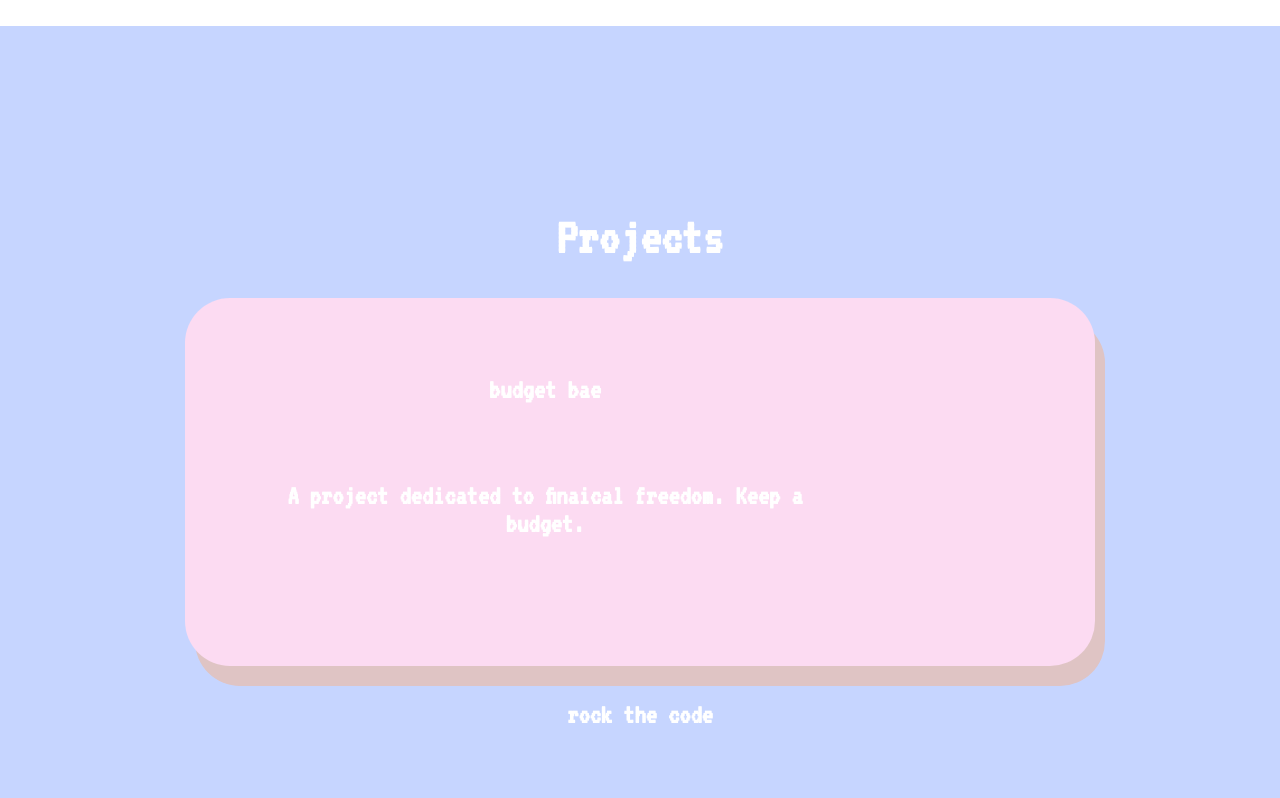
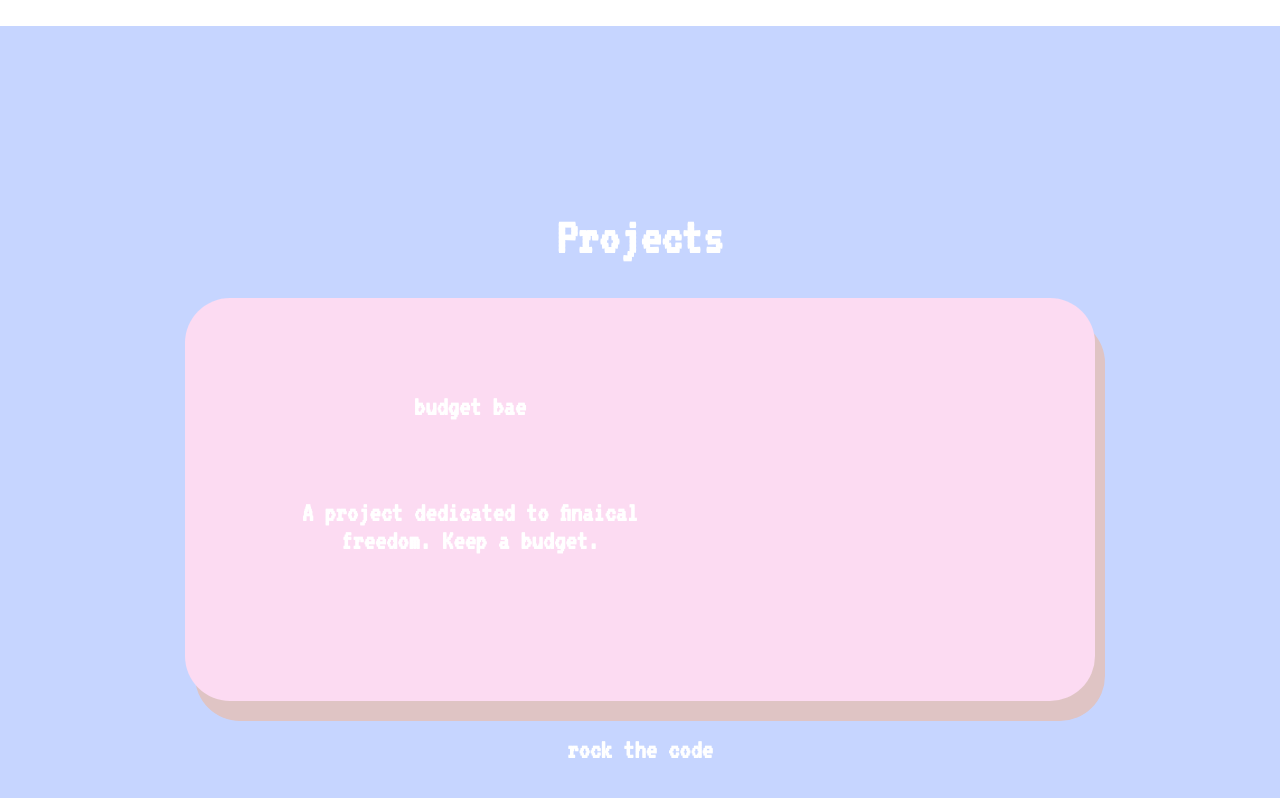
Before and after one commit to TaylorWill94/taylor-will-portfolio-pink, a React (Create React App) app: page / in a window 1280 px wide. Shown: the part 974-1772 px from the top of the page. Built offline with nearby package versions, Linux system fonts and the light colour scheme.

Commit message:
Edits image sizing for desktop

```diff
--- a/src/Components/Portfolio/Portfolio.css
+++ b/src/Components/Portfolio/Portfolio.css
@@ -92,7 +92,7 @@
   }
 
   .budget-photo {
-    width: 300;
+    width: 300px;
   }
 }
 
```
